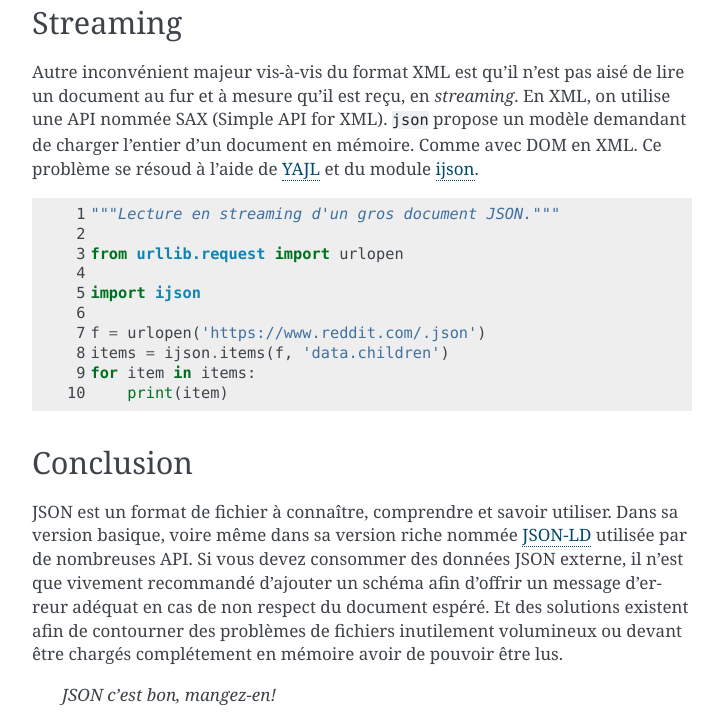
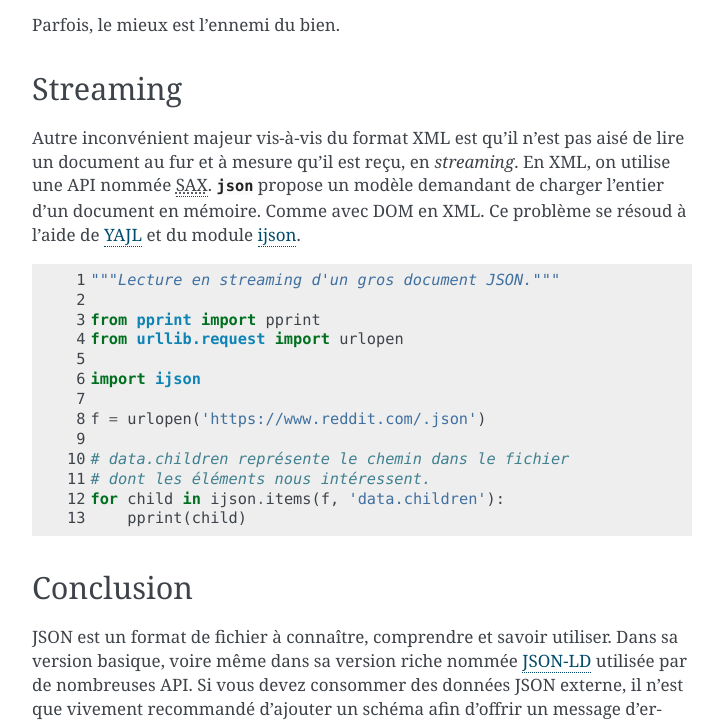
Before and after one commit to HE-Arc/livre-python, a Sphinx documentation site: the page built from source/json/index.rst, in a window 1280 px wide and 900 px high, scrolled down 3077 px, cut to the strip 176-900 px from the top of the window. Shown: the whole strip, without its empty margins (388-1111 px from the left). Built offline with Sphinx 7.4.7, drawn with Linux system fonts in a browser that asks for light colours; some of the changed lines change nothing that is shown; some of the changed text lies outside the part shown.

Commit message:
json: petites améliorations de la mise en forme.
Signed-off-by: Yoan Blanc <yoan@dosimple.ch>

```diff
--- a/source/json/examples/stream.py
+++ b/source/json/examples/stream.py
@@ -1,10 +1,13 @@
 """Lecture en streaming d'un gros document JSON."""
 
+from pprint import pprint
 from urllib.request import urlopen
 
 import ijson
 
 f = urlopen('https://www.reddit.com/.json')
-items = ijson.items(f, 'data.children')
-for item in items:
-    print(item)
+
+# data.children représente le chemin dans le fichier
+# dont les éléments nous intéressent.
+for child in ijson.items(f, 'data.children'):
+    pprint(child)
--- a/source/json/index.rst
+++ b/source/json/index.rst
@@ -75,12 +75,14 @@
 que JSON est toujours encodé en UTF-8.
 
 .. literalinclude:: ./examples/test.json
+   :caption: test.json
 
 .. literalinclude:: ./examples/example.py
 
 Résultat :
 
 .. literalinclude:: ./examples/test.out.json
+   :caption: test.out.json
 
 
 Validation
@@ -90,6 +92,7 @@
 consultez la documentation de `JSON Schema`_ pour en savoir plus.
 
 .. literalinclude:: ./examples/schema.json
+   :caption: schema.json
 
 .. literalinclude:: ./examples/validation.py
 
@@ -117,9 +120,9 @@
 
 Autre inconvénient majeur vis-à-vis du format XML est qu'il n'est pas aisé de
 lire un document au fur et à mesure qu'il est reçu, en *streaming*. En XML, on
-utilise une API nommée SAX (Simple API for XML). ``json`` propose un modèle
-demandant de charger l'entier d'un document en mémoire. Comme avec DOM en XML.
-Ce problème se résoud à l'aide de `YAJL`_ et du module `ijson`_.
+utilise une API nommée :abbr:`SAX (Simple API for XML)`. :py:mod:`json` propose
+un modèle demandant de charger l'entier d'un document en mémoire. Comme avec
+DOM en XML. Ce problème se résoud à l'aide de `YAJL`_ et du module `ijson`_.
 
 .. literalinclude:: ./examples/stream.py
    :linenos:
```
